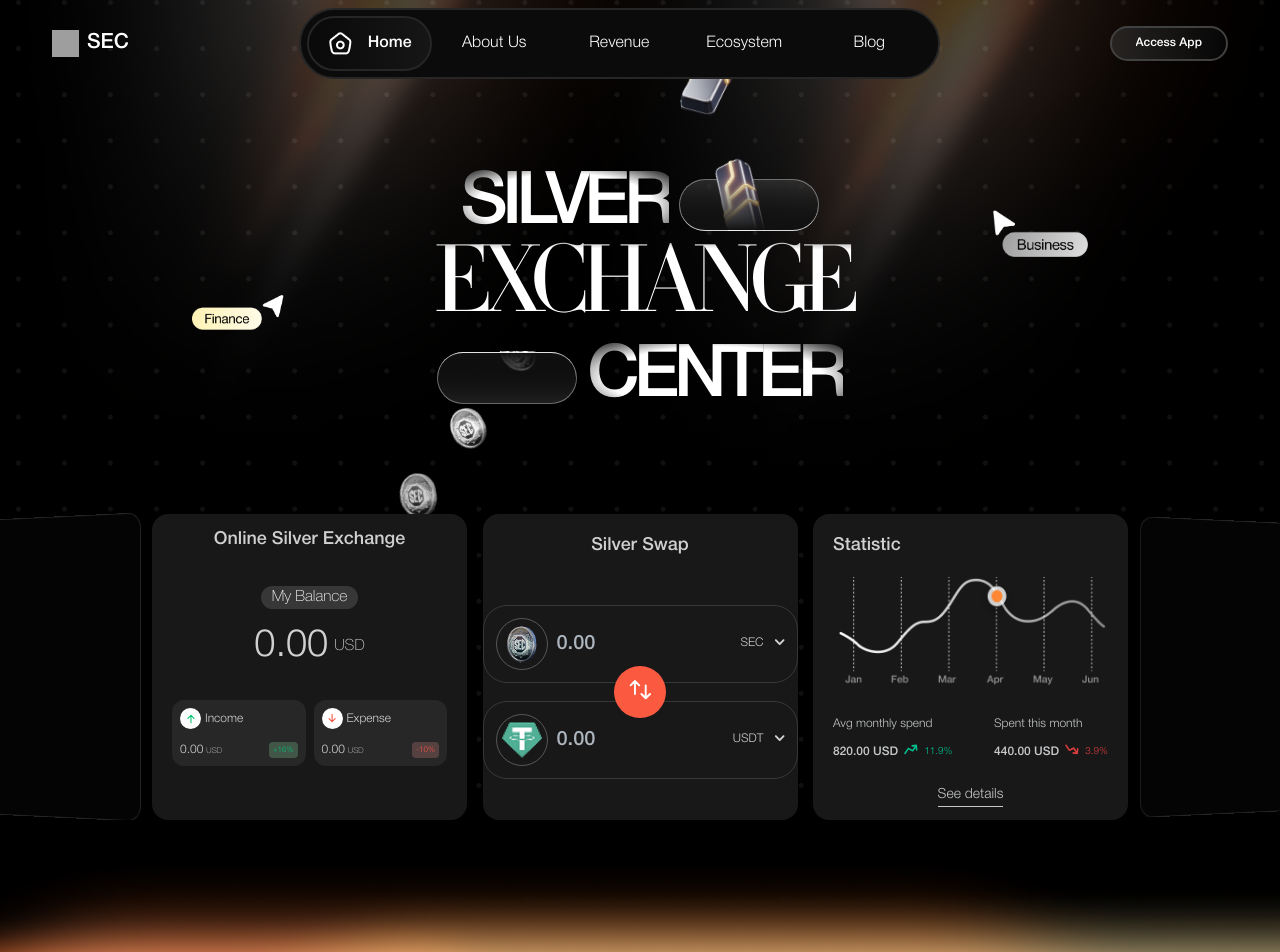
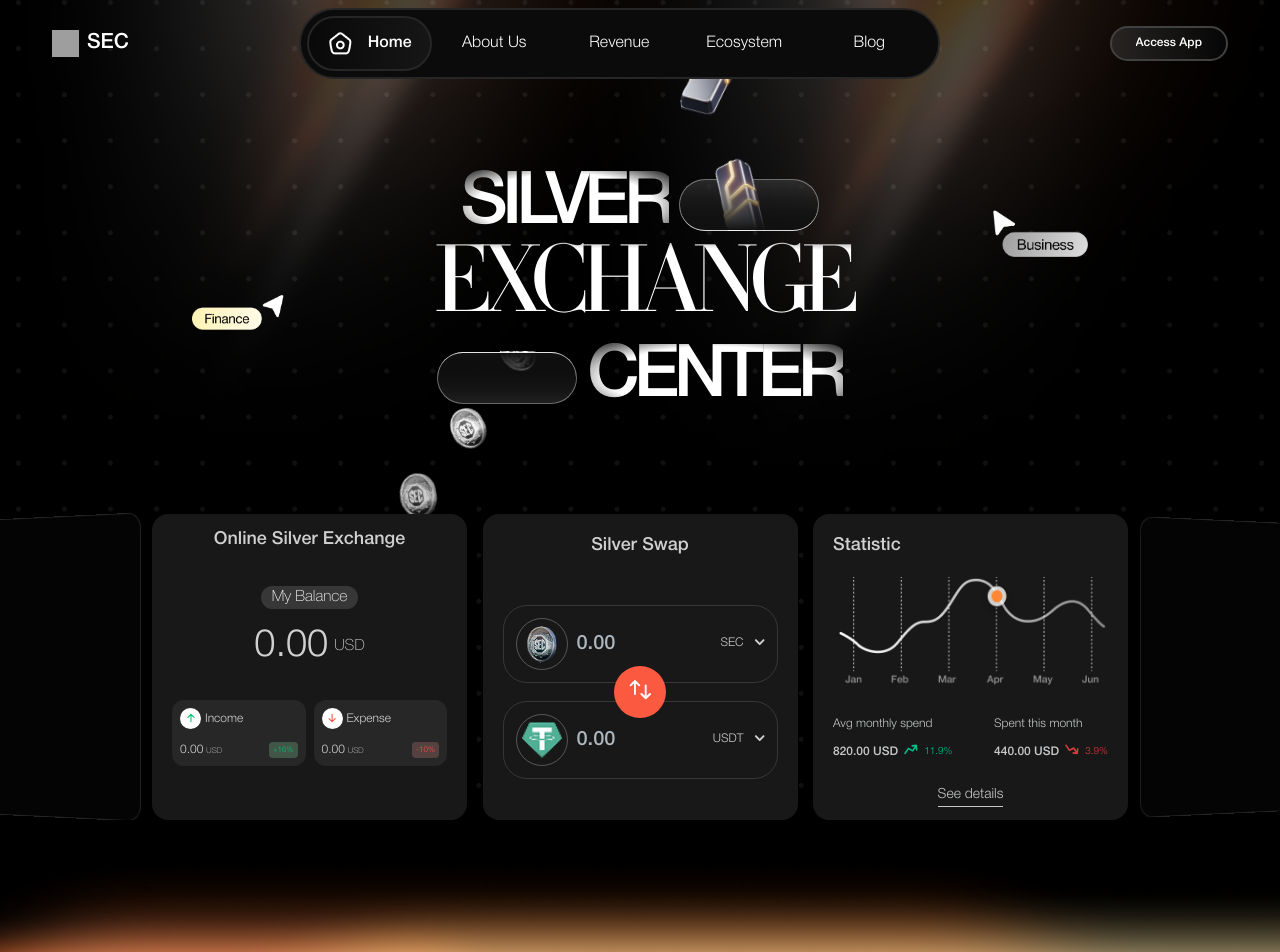
Before and after one commit to phamkha0609/sec-website, a Next.js app: page / in a window 1280 px wide. Shown: the top 952 px of the page. Built offline with nearby package versions, Linux system fonts and the light colour scheme; no server answers; grey boxes are pictures that could not be loaded.

Commit message:
fix swap hero

```diff
--- a/assets/vectors/ArrowDownV2.tsx
+++ b/assets/vectors/ArrowDownV2.tsx
@@ -5,8 +5,8 @@ function ArrowDownV2() {
     <div>
       <svg viewBox="0 0 8 6" fill="none" xmlns="http://www.w3.org/2000/svg">
         <path
-          fill-rule="evenodd"
-          clip-rule="evenodd"
+          fillRule="evenodd"
+          clipRule="evenodd"
           d="M0.81855 1.09235C1.09354 0.817522 1.5394 0.817522 1.81439 1.09235L4.13313 3.40977L6.45187 1.09235C6.72686 0.817522 7.17272 0.817522 7.44771 1.09235C7.72268 1.36719 7.72268 1.81279 7.44771 2.08763L4.63105 4.90267C4.35606 5.17751 3.9102 5.17751 3.63521 4.90267L0.81855 2.08763C0.543556 1.81279 0.543556 1.36719 0.81855 1.09235Z"
           fill="white"
           fill-opacity="0.8"
--- a/features/Hero.tsx
+++ b/features/Hero.tsx
@@ -350,21 +350,24 @@ const BalaceItem = ({ is991 }: { is991?: boolean }) => {
           h={"fit-content"}
         >
           <Flex align={"center"} gap={4}>
-            <Flex
+            <Center
               w={{ base: 11, sm: 21 }}
               h={{ base: 11, sm: 21 }}
               bg={"#fff"}
-              justify={"center"}
               style={{
                 borderRadius: 21,
               }}
             >
-              <Box w={{ base: 4, sm: 8 }}>
+              <Box
+                w={{ base: 4, sm: 8 }}
+                mt={{ base: -4, sm: 0 }}
+                mr={{ base: -1, sm: 0 }}
+              >
                 <AspectRatio ratio={8 / 10} w={{ base: 4, sm: 8 }}>
                   <ArrowUp />
                 </AspectRatio>
               </Box>
-            </Flex>
+            </Center>
 
             <Text c={"#ffffffcc"} fz={{ base: 10, sm: 12 }}>
               Income
@@ -428,7 +431,11 @@ const BalaceItem = ({ is991 }: { is991?: boolean }) => {
                 borderRadius: 21,
               }}
             >
-              <Box w={{ base: 4, sm: 8 }}>
+              <Box
+                w={{ base: 4, sm: 8 }}
+                mt={{ base: -4, sm: 0 }}
+                mr={{ base: -1, sm: 0 }}
+              >
                 <AspectRatio ratio={8 / 10} w={{ base: 4, sm: 8 }}>
                   <ArrowDown />
                 </AspectRatio>
@@ -497,7 +504,7 @@ const SwapItem = ({ is991 }: { is991?: boolean }) => {
       data-aos={"slide-up"}
       data-aos-delay={100}
       mih={{ base: smallTablet ? 257 : "auto", lg: "auto" }}
-      px={{ xl: 28 }}
+      px={{ base: 12, lg: 20, xl: 28 }}
     >
       <Text
         fw={500}
```
